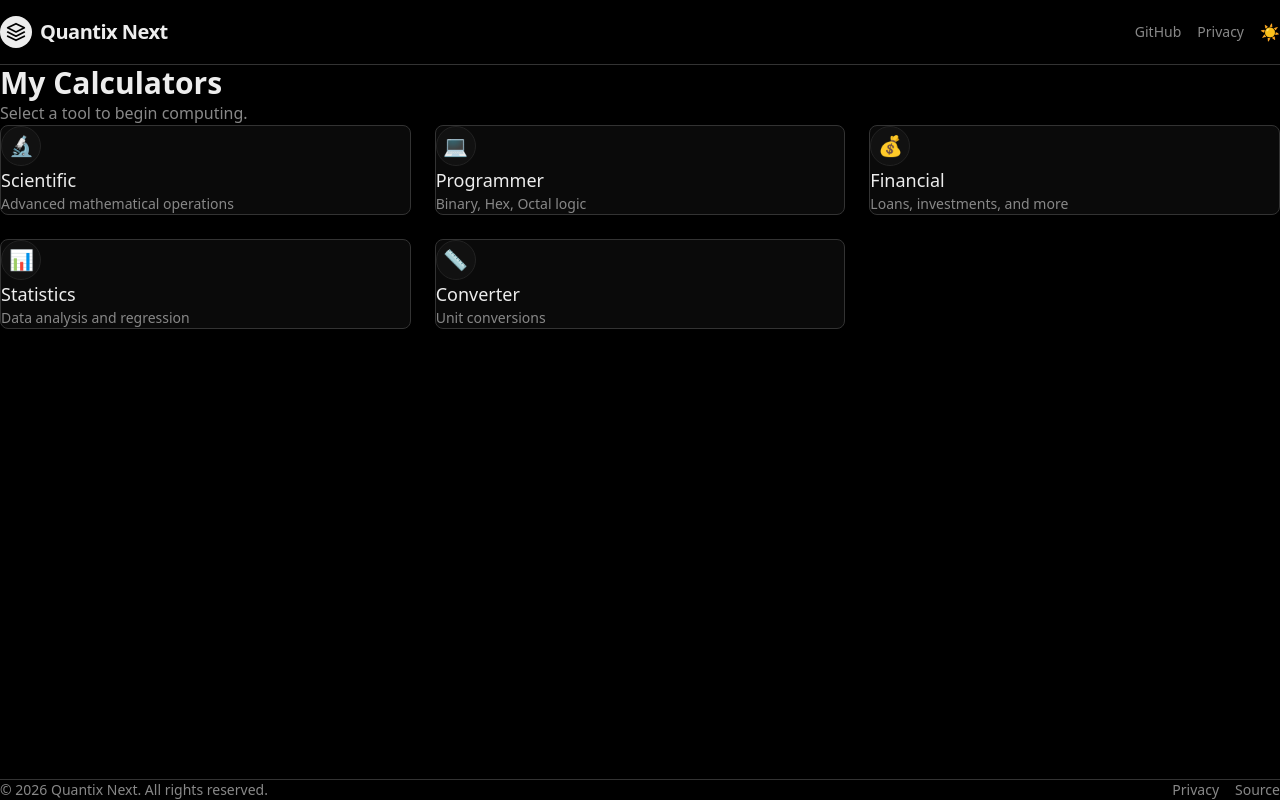
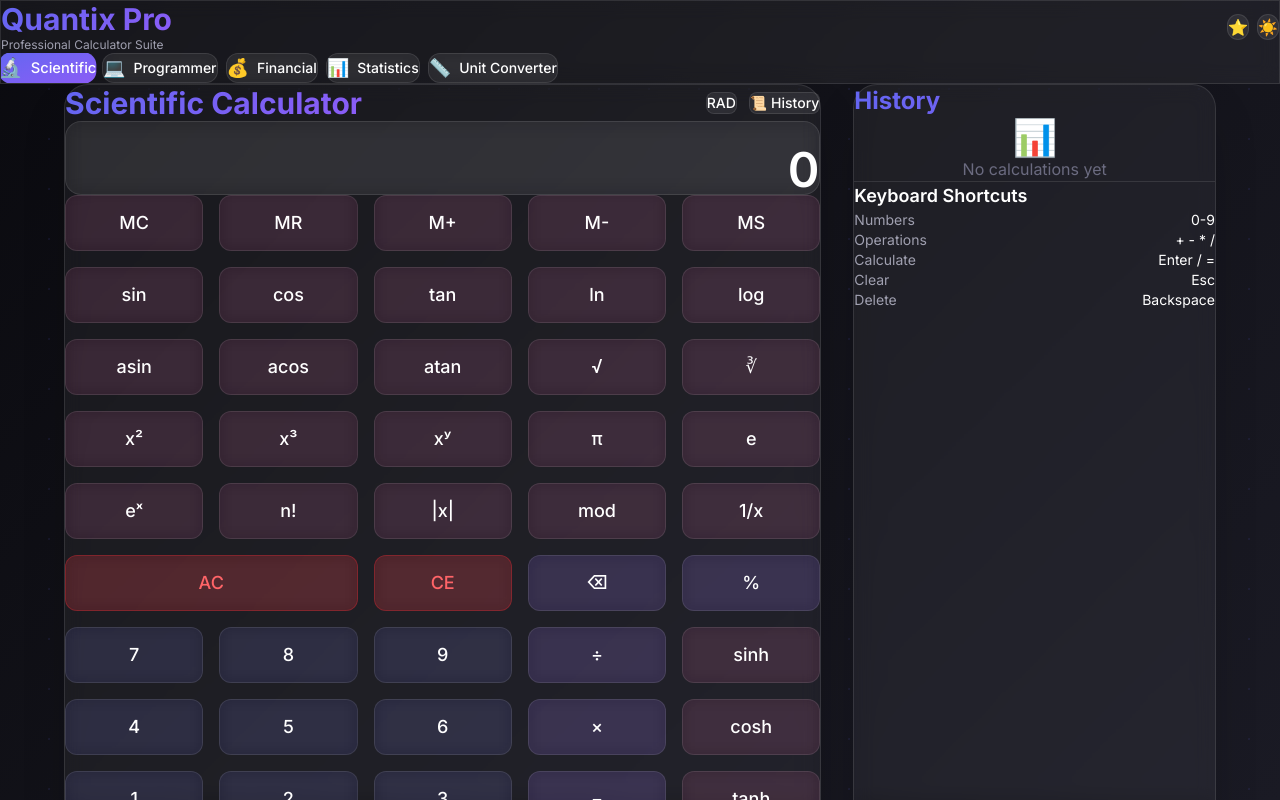
Before and after one commit to Dageniusdrap/Quanitx-Pro, a Next.js app: page / in a window 1280 px wide. Shown: the top 800 px of the page. Built offline with nearby package versions, Linux system fonts and the light colour scheme.

Commit message:
Revert "Refactor UI to Vercel-style Dashboard and Enterprise Aesthetics"
This reverts commit 10ab4a72d1a24fb12e4214cbd6836c2082c446f3.

```diff
--- a/app/globals.css
+++ b/app/globals.css
@@ -2,42 +2,36 @@
 @import "tailwindcss";
 
 :root {
-  /* Enterprise Dark Theme Colors */
-  --bg-primary: #000000;
-  --bg-secondary: #0a0a0a;
-  --bg-tertiary: #111111;
-  --card-bg: #0a0a0a;
-
-  /* Borders */
-  --border-primary: #333333;
-  --border-subtle: #222222;
+  /* Dark Theme Colors */
+  --bg-primary: #0a0a0f;
+  --bg-secondary: #13131a;
+  --bg-tertiary: #1a1a24;
 
   /* Accent Colors */
-  --accent-primary: #ffffff;
-  --accent-secondary: #eaeaea;
-  --accent-tertiary: #333333;
-  --accent-highlight: #0070f3;
-  /* Vercel Blue for primary actions */
+  --accent-primary: #6366f1;
+  --accent-secondary: #8b5cf6;
+  --accent-tertiary: #ec4899;
+
+  /* Glass Effect */
+  --glass-bg: rgba(255, 255, 255, 0.05);
+  --glass-border: rgba(255, 255, 255, 0.1);
 
   /* Text Colors */
-  --text-primary: #ededed;
-  --text-secondary: #888888;
-  --text-tertiary: #444444;
+  --text-primary: #ffffff;
+  --text-secondary: #a0a0b0;
+  --text-tertiary: #6b6b80;
 
-  /* Button Colors - Monochrome */
-  --btn-number: #111111;
-  --btn-operator: #000000;
-  --btn-function: #222222;
-  --btn-equals: #0070f3;
-  /* The only pop of color */
-  --btn-utils: #333333;
+  /* Button Colors */
+  --btn-number: rgba(99, 102, 241, 0.1);
+  --btn-operator: rgba(139, 92, 246, 0.15);
+  --btn-function: rgba(236, 72, 153, 0.1);
+  --btn-equals: linear-gradient(135deg, #6366f1, #8b5cf6);
 
-  /* Glass Effect -> Card Effect */
-  --glass-bg: #0a0a0a;
-  --glass-border: #333333;
-
-  /* Shadows - Subtle */
-  --shadow-card: 0 4px 6px -1px rgba(0, 0, 0, 0.5), 0 2px 4px -1px rgba(0, 0, 0, 0.3);
+  /* Shadows */
+  --shadow-sm: 0 2px 8px rgba(0, 0, 0, 0.1);
+  --shadow-md: 0 4px 16px rgba(0, 0, 0, 0.2);
+  --shadow-lg: 0 8px 32px rgba(0, 0, 0, 0.3);
+  --shadow-glow: 0 0 20px rgba(99, 102, 241, 0.3);
 }
 
 * {
@@ -48,7 +42,8 @@
 
 body {
   font-family: 'Inter', -apple-system, BlinkMacSystemFont, 'Segoe UI', sans-serif;
-  background-color: var(--bg-primary);
+  background: linear-gradient(135deg, #0a0a0f 0%, #13131a 50%, #1a1a24 100%);
+  background-attachment: fixed;
   color: var(--text-primary);
   min-height: 100vh;
   overflow-x: hidden;
@@ -56,46 +51,54 @@
   -moz-osx-font-smoothing: grayscale;
 }
 
+/* Animated Background */
+body::before {
+  content: '';
+  position: fixed;
+  top: -50%;
+  left: -50%;
+  width: 200%;
+  height: 200%;
+  background: radial-gradient(circle, rgba(99, 102, 241, 0.1) 1px, transparent 1px);
+  background-size: 50px 50px;
+  animation: gridMove 20s linear infinite;
+  pointer-events: none;
+  z-index: 0;
+}
+
+@keyframes gridMove {
+  0% {
+    transform: translate(0, 0);
+  }
+
+  100% {
+    transform: translate(50px, 50px);
+  }
+}
+
 /* Scrollbar Styling */
 ::-webkit-scrollbar {
-  width: 10px;
+  width: 8px;
 }
 
 ::-webkit-scrollbar-track {
-  background: var(--bg-primary);
+  background: var(--bg-secondary);
 }
 
 ::-webkit-scrollbar-thumb {
-  background: #333;
-  border-radius: 5px;
-  border: 2px solid var(--bg-primary);
+  background: var(--accent-primary);
+  border-radius: 4px;
 }
 
 ::-webkit-scrollbar-thumb:hover {
-  background: #555;
+  background: var(--accent-secondary);
 }
 
-/* Utility Classes - Redefined for Enterprise Look */
-.glass {
-  background: var(--card-bg);
-  border: 1px solid var(--border-primary);
-  border-radius: 8px;
-  /* Sharper corners */
-}
-
-.gradient-text {
-  color: var(--text-primary);
-  /* Remove excessive gradients for clean look */
-}
-
-.animate-in {
-  animation: fadeIn 0.3s ease-out;
-}
-
+/* Custom Animations */
 @keyframes fadeIn {
   from {
     opacity: 0;
-    transform: translateY(5px);
+    transform: translateY(10px);
   }
 
   to {
@@ -104,19 +107,95 @@
   }
 }
 
-/* Light Theme - Optional preservation */
+@keyframes slideIn {
+  from {
+    opacity: 0;
+    transform: translateX(-20px);
+  }
+
+  to {
+    opacity: 1;
+    transform: translateX(0);
+  }
+}
+
+@keyframes pulse {
+
+  0%,
+  100% {
+    opacity: 1;
+  }
+
+  50% {
+    opacity: 0.8;
+  }
+}
+
+@keyframes glow {
+
+  0%,
+  100% {
+    box-shadow: 0 0 5px rgba(99, 102, 241, 0.5);
+  }
+
+  50% {
+    box-shadow: 0 0 20px rgba(99, 102, 241, 0.8);
+  }
+}
+
+/* Utility Classes */
+.glass {
+  background: var(--glass-bg);
+  backdrop-filter: blur(10px);
+  -webkit-backdrop-filter: blur(10px);
+  border: 1px solid var(--glass-border);
+}
+
+.gradient-text {
+  background: linear-gradient(135deg, var(--accent-primary), var(--accent-secondary));
+  -webkit-background-clip: text;
+  -webkit-text-fill-color: transparent;
+  background-clip: text;
+}
+
+.animate-in {
+  animation: fadeIn 0.5s ease-out;
+}
+
+/* Selection Styling */
+::selection {
+  background: var(--accent-primary);
+  color: white;
+}
+
+/* Light Theme */
 .light-theme {
-  --bg-primary: #ffffff;
-  --bg-secondary: #fafafa;
-  --card-bg: #ffffff;
-  --border-primary: #eaeaea;
-  --text-primary: #000000;
-  --text-secondary: #666666;
-  --btn-bg: #ffffff;
-  --btn-hover: #f7f7f7;
+  --bg-primary: #f5f7fa;
+  --bg-secondary: #ffffff;
+  --bg-tertiary: #e8eef5;
+
+  --text-primary: #1a1a2e;
+  --text-secondary: #4a4a68;
+  --text-tertiary: #7a7a98;
+
+  --glass-bg: rgba(255, 255, 255, 0.8);
+  --glass-border: rgba(0, 0, 0, 0.1);
+
+  --btn-number: rgba(99, 102, 241, 0.08);
+  --btn-operator: rgba(139, 92, 246, 0.12);
+  --btn-function: rgba(236, 72, 153, 0.08);
 }
 
 .light-theme body {
-  background-color: var(--bg-primary);
+  background: linear-gradient(135deg, #f5f7fa 0%, #ffffff 50%, #e8eef5 100%);
   color: var(--text-primary);
 }
+
+.light-theme body::before {
+  background: radial-gradient(circle, rgba(99, 102, 241, 0.05) 1px, transparent 1px);
+}
+
+.light-theme ::selection {
+  background: var(--accent-primary);
+  color: white;
+}
--- a/components/Calculator.js
+++ b/components/Calculator.js
@@ -270,10 +270,10 @@
     }, [handleNumber, handleDecimal, handleOperation, handleEquals, handleBackspace, handlePercent]);
 
     return (
-        <div className="min-h-screen flex items-center justify-center lg:items-start p-4 lg:p-8 relative z-10">
+        <div className="min-h-screen flex items-center justify-center p-4 lg:p-8 relative z-10">
             <div className="max-w-6xl w-full grid grid-cols-1 lg:grid-cols-3 gap-8">
                 {/* Main Calculator */}
-                <div className="lg:col-span-2 bg-[var(--card-bg)] border border-[var(--border-primary)] rounded-xl p-8 shadow-sm">
+                <div className="lg:col-span-2 glass rounded-3xl p-8 shadow-2xl animate-in">
                     {/* Header */}
                     <div className="mb-6 flex items-center justify-between">
                         <h1 className="text-3xl font-bold gradient-text">Scientific Calculator</h1>
@@ -386,7 +386,7 @@
                 </div>
 
                 {/* History Panel */}
-                <div className="bg-[var(--card-bg)] border border-[var(--border-primary)] rounded-xl p-8 shadow-sm lg:block">
+                <div className="glass rounded-3xl p-8 shadow-2xl animate-in lg:block" style={{ animationDelay: '0.1s' }}>
                     <h2 className="text-2xl font-bold gradient-text mb-4">History</h2>
                     <div className="space-y-2 max-h-[600px] overflow-y-auto">
                         {history.length === 0 ? (
--- a/components/FinancialCalculator.js
+++ b/components/FinancialCalculator.js
@@ -114,12 +114,12 @@
 
     return (
         <div className="max-w-6xl mx-auto p-8">
-            <div className="bg-[var(--card-bg)] border border-[var(--border-primary)] rounded-xl p-8 shadow-sm">
+            <div className="glass rounded-3xl p-8 shadow-2xl animate-in">
                 <h2 className="text-3xl font-bold gradient-text mb-8">💰 Financial Calculator</h2>
 
                 <div className="grid lg:grid-cols-2 gap-8">
                     {/* Loan Calculator */}
-                    <div className="bg-[var(--bg-tertiary)]/30 border border-[var(--border-subtle)] rounded-xl p-8">
+                    <div className="glass rounded-2xl p-8">
                         <h3 className="text-2xl font-semibold mb-4">🏠 Loan Calculator</h3>
 
                         <div className="space-y-4">
@@ -208,7 +208,7 @@
                     </div>
 
                     {/* Investment Calculator */}
-                    <div className="bg-[var(--bg-tertiary)]/30 border border-[var(--border-subtle)] rounded-xl p-8">
+                    <div className="glass rounded-2xl p-8">
                         <h3 className="text-2xl font-semibold mb-4">📈 Investment Calculator</h3>
 
                         <div className="space-y-4">
--- a/components/MultiModeCalculator.js
+++ b/components/MultiModeCalculator.js
@@ -9,31 +9,31 @@
 import ProgrammerCalculator from './ProgrammerCalculator';
 
 const MODES = {
-    scientific: { name: 'Scientific', description: 'Advanced mathematical operations', icon: '🔬', component: Calculator },
-    programmer: { name: 'Programmer', description: 'Binary, Hex, Octal logic', icon: '💻', component: ProgrammerCalculator },
-    financial: { name: 'Financial', description: 'Loans, investments, and more', icon: '💰', component: FinancialCalculator },
-    statistics: { name: 'Statistics', description: 'Data analysis and regression', icon: '📊', component: StatisticsCalculator },
-    converter: { name: 'Converter', description: 'Unit conversions', icon: '📏', component: UnitConverter },
+    scientific: { name: 'Scientific', icon: '🔬', component: Calculator },
+    programmer: { name: 'Programmer', icon: '💻', component: ProgrammerCalculator },
+    financial: { name: 'Financial', icon: '💰', component: FinancialCalculator },
+    statistics: { name: 'Statistics', icon: '📊', component: StatisticsCalculator },
+    converter: { name: 'Unit Converter', icon: '📏', component: UnitConverter },
 };
 
 export default function MultiModeCalculator() {
-    const [activeMode, setActiveMode] = useState(null); // Null means distinct 'Dashboard' view
+    const [activeMode, setActiveMode] = useState('scientific');
     const [theme, setTheme] = useState('dark');
 
     // Load saved preferences
     useEffect(() => {
         const savedMode = localStorage.getItem('calculatorMode');
         const savedTheme = localStorage.getItem('calculatorTheme');
-        // If a specific mode was saved, we *could* auto-open it, but for this fresh UI let's default to Dashboard
-        // unless they explicitly want it. Let's start on Dashboard for the 'Wow' effect.
+        if (savedMode && MODES[savedMode]) setActiveMode(savedMode);
         if (savedTheme) setTheme(savedTheme);
     }, []);
 
     // Save preferences
     useEffect(() => {
-        if (activeMode) localStorage.setItem('calculatorMode', activeMode);
+        localStorage.setItem('calculatorMode', activeMode);
         localStorage.setItem('calculatorTheme', theme);
 
+        // Apply theme
         if (theme === 'light') {
             document.documentElement.classList.add('light-theme');
         } else {
@@ -41,139 +41,78 @@
         }
     }, [activeMode, theme]);
 
-    const ActiveComponent = activeMode ? MODES[activeMode].component : null;
+    const ActiveComponent = MODES[activeMode].component;
 
     return (
-        <div className="min-h-screen relative flex flex-col bg-[var(--bg-primary)] text-[var(--text-primary)] font-sans selection:bg-[var(--accent-highlight)] selection:text-white">
-
-            {/* Minimal Header */}
-            <header className="sticky top-0 z-50 border-b border-[var(--border-primary)] bg-[var(--bg-primary)]/80 backdrop-blur-md">
-                <div className="max-w-7xl mx-auto px-6 h-16 flex items-center justify-between">
-                    <div className="flex items-center gap-6">
-                        {/* Logo / Brand */}
-                        <div
-                            className="flex items-center gap-2 font-bold text-xl tracking-tight cursor-pointer"
-                            onClick={() => setActiveMode(null)}
-                        >
-                            <div className="w-8 h-8 bg-[var(--text-primary)] rounded-full flex items-center justify-center text-[var(--bg-primary)]">
-                                <svg width="20" height="20" viewBox="0 0 24 24" fill="none" xmlns="http://www.w3.org/2000/svg">
-                                    <path d="M12 2L2 7L12 12L22 7L12 2Z" stroke="currentColor" strokeWidth="2" strokeLinecap="round" strokeLinejoin="round" />
-                                    <path d="M2 17L12 22L22 17" stroke="currentColor" strokeWidth="2" strokeLinecap="round" strokeLinejoin="round" />
-                                    <path d="M2 12L12 17L22 12" stroke="currentColor" strokeWidth="2" strokeLinecap="round" strokeLinejoin="round" />
-                                </svg>
-                            </div>
-                            <span>Quantix Next</span>
+        <div className="min-h-screen relative">
+            {/* Header */}
+            <div className="sticky top-0 z-50 glass border-b border-[var(--glass-border)]">
+                <div className="max-w-7xl mx-auto px-4 py-4">
+                    <div className="flex items-center justify-between mb-4">
+                        <div>
+                            <h1 className="text-2xl md:text-3xl font-bold gradient-text">
+                                Quantix Pro
+                            </h1>
+                            <p className="text-xs text-[var(--text-secondary)] hidden md:block">
+                                Professional Calculator Suite
+                            </p>
                         </div>
 
-                        {/* Breadcrumbs / Navigation */}
-                        {activeMode && (
-                            <div className="flex items-center text-sm text-[var(--text-secondary)]">
-                                <span className="mx-2">/</span>
-                                <span className="text-[var(--text-primary)]">{MODES[activeMode].name}</span>
-                            </div>
-                        )}
-                    </div>
+                        {/* Actions */}
+                        <div className="flex gap-2">
+                            <button
+                                onClick={() => alert("Thank you for using the Early Access version! \n\nYour feedback is crucial. Please share this app with friends!")}
+                                className="p-3 rounded-xl glass hover:bg-[var(--btn-function)] text-yellow-400 transition-all font-bold"
+                                title="Rate this App"
+                            >
+                                ⭐
+                            </button>
 
-                    <div className="flex items-center gap-4">
-                        <a
-                            href="https://github.com/Dageniusdrap/Quanitx-Pro"
-                            target="_blank"
-                            rel="noopener noreferrer"
-                            className="text-[var(--text-secondary)] hover:text-[var(--text-primary)] transition-colors text-sm"
-                        >
-                            GitHub
-                        </a>
-                        <Link href="/privacy-policy" className="text-[var(--text-secondary)] hover:text-[var(--text-primary)] transition-colors text-sm">
-                            Privacy
-                        </Link>
                             <button
                                 onClick={() => setTheme(theme === 'dark' ? 'light' : 'dark')}
-                            className="p-2 rounded-md hover:bg-[var(--bg-tertiary)] text-[var(--text-secondary)] transition-colors"
+                                className="p-3 rounded-xl glass hover:bg-[var(--btn-operator)] transition-all"
+                                title={theme === 'dark' ? 'Switch to Light Mode' : 'Switch to Dark Mode'}
                             >
                                 {theme === 'dark' ? '☀️' : '🌙'}
                             </button>
                         </div>
                     </div>
-            </header>
 
-            {/* Main Content Area */}
-            <main className="flex-1 max-w-7xl mx-auto px-6 py-12 w-full">
-                {!activeMode ? (
-                    /* DASHBOARD GRID VIEW */
-                    <div className="animate-in">
-                        <div className="mb-8">
-                            <h1 className="text-3xl font-semibold mb-2">My Calculators</h1>
-                            <p className="text-[var(--text-secondary)]">Select a tool to begin computing.</p>
-                        </div>
-
-                        <div className="grid grid-cols-1 md:grid-cols-2 lg:grid-cols-3 gap-6">
-                            {Object.entries(MODES).map(([key, mode]) => (
-                                <div
-                                    key={key}
-                                    onClick={() => setActiveMode(key)}
-                                    className="group relative border border-[var(--border-primary)] bg-[var(--card-bg)] rounded-lg p-6 hover:border-[var(--text-primary)] transition-all cursor-pointer shadow-sm hover:shadow-lg"
-                                >
-                                    <div className="flex items-start justify-between mb-4">
-                                        <div className="w-10 h-10 rounded-full bg-[var(--bg-tertiary)] flex items-center justify-center text-xl border border-[var(--border-subtle)] group-hover:scale-110 transition-transform">
-                                            {mode.icon}
-                                        </div>
-                                        <div className="opacity-0 group-hover:opacity-100 transition-opacity">
-                                            <svg className="w-5 h-5 text-[var(--text-secondary)]" fill="none" stroke="currentColor" viewBox="0 0 24 24">
-                                                <path strokeLinecap="round" strokeLinejoin="round" strokeWidth={2} d="M9 5l7 7-7 7" />
-                                            </svg>
-                                        </div>
-                                    </div>
-                                    <h3 className="text-lg font-medium mb-1">{mode.name}</h3>
-                                    <p className="text-sm text-[var(--text-secondary)] line-clamp-2">
-                                        {mode.description}
-                                    </p>
-                                </div>
-                            ))}
-                        </div>
-                    </div>
-                ) : (
-                    /* ACTIVE CALCULATOR VIEW */
-                    <div className="animate-in">
-                        {/* Sub-navigation Tabs */}
-                        <div className="flex border-b border-[var(--border-primary)] mb-8 overflow-x-auto no-scrollbar">
-                            <button
-                                onClick={() => setActiveMode(null)}
-                                className="px-4 py-2 text-sm font-medium text-[var(--text-secondary)] hover:text-[var(--text-primary)] transition-colors border-b-2 border-transparent"
-                            >
-                                ← Dashboard
-                            </button>
+                    {/* Mode Tabs */}
+                    <div className="flex gap-2 overflow-x-auto pb-2 scrollbar-thin">
                         {Object.entries(MODES).map(([key, mode]) => (
                             <button
                                 key={key}
                                 onClick={() => setActiveMode(key)}
-                                    className={`px-4 py-2 text-sm font-medium transition-colors border-b-2 whitespace-nowrap ${activeMode === key
-                                            ? 'border-[var(--text-primary)] text-[var(--text-primary)]'
-                                            : 'border-transparent text-[var(--text-secondary)] hover:text-[var(--text-primary)] hover:border-[var(--border-primary)]'
+                                className={`flex items-center gap-2 px-4 py-2 rounded-xl font-medium text-sm whitespace-nowrap transition-all ${activeMode === key
+                                    ? 'bg-gradient-to-br from-[#6366f1] to-[#8b5cf6] text-white shadow-lg scale-105'
+                                    : 'glass hover:bg-[var(--btn-number)]'
                                     }`}
                             >
-                                    {mode.name}
+                                <span className="text-lg">{mode.icon}</span>
+                                <span>{mode.name}</span>
                             </button>
                         ))}
                     </div>
+                </div>
+            </div>
 
-                        {/* Component Container */}
-                        <div className="w-full">
+            {/* Calculator Content */}
+            <div className="relative z-10 max-w-7xl mx-auto px-4 py-12">
                 <ActiveComponent />
             </div>
-                    </div>
-                )}
-            </main>
 
-            {/* Simple Footer */}
-            <footer className="border-t border-[var(--border-primary)] py-8 mt-auto bg-[var(--bg-primary)]">
-                <div className="max-w-7xl mx-auto px-6 flex flex-col md:flex-row justify-between items-center text-sm text-[var(--text-secondary)]">
-                    <p>© 2026 Quantix Next. All rights reserved.</p>
-                    <div className="flex gap-4 mt-4 md:mt-0">
-                        <Link href="/privacy-policy" className="hover:text-[var(--text-primary)] transition-colors">Privacy</Link>
-                        <a href="https://github.com/Dageniusdrap/Quanitx-Pro" className="hover:text-[var(--text-primary)] transition-colors">Source</a>
+            {/* Footer */}
+            <div className="glass border-t border-[var(--glass-border)] mt-8">
+                <div className="max-w-7xl mx-auto px-4 py-6 text-center text-sm text-[var(--text-secondary)]">
+                    <p className="mb-2">
+                        Quantix Pro • Scientific • Programmer • Financial • Statistics • Unit Converter
+                    </p>
+                    <p className="text-xs">
+                        Developed by <a href="https://github.com/TalentedVillagers" target="_blank" rel="noopener noreferrer" className="hover:text-[var(--accent-primary)] transition-colors">Talented Villagers</a> • Early Access Premium • Free for a Limited Time • <Link href="/privacy-policy" className="hover:text-[var(--accent-primary)] transition-colors">Privacy Policy</Link>
+                    </p>
                 </div>
             </div>
-            </footer>
         </div>
     );
 }
--- a/components/ProgrammerCalculator.js
+++ b/components/ProgrammerCalculator.js
@@ -130,7 +130,7 @@
 
     return (
         <div className="max-w-4xl mx-auto p-8">
-            <div className="bg-[var(--card-bg)] border border-[var(--border-primary)] rounded-xl p-8 shadow-sm">
+            <div className="glass rounded-3xl p-8 shadow-2xl animate-in">
                 <h2 className="text-3xl font-bold gradient-text mb-6">💻 Programmer Calculator</h2>
 
                 {/* Mode Selector */}
--- a/components/StatisticsCalculator.js
+++ b/components/StatisticsCalculator.js
@@ -1,13 +1,6 @@
 'use client';
 
-const StatCard = ({ label, value }) => (
-    <div className="bg-[var(--card-bg)] border border-[var(--border-primary)] rounded-xl p-4">
-        <div className="text-sm text-[var(--text-secondary)] mb-1">{label}</div>
-        <div className="text-2xl font-semibold text-white">
-            {typeof value === 'number' ? value.toFixed(4) : value}
-        </div>
-    </div>
-);
+import { useState } from 'react';
 
 export default function StatisticsCalculator() {
     const [dataInput, setDataInput] = useState('');
@@ -122,9 +115,18 @@
         });
     };
 
+    const StatCard = ({ label, value }) => (
+        <div className="glass rounded-xl p-4">
+            <div className="text-sm text-[var(--text-secondary)] mb-1">{label}</div>
+            <div className="text-2xl font-semibold text-white">
+                {typeof value === 'number' ? value.toFixed(4) : value}
+            </div>
+        </div>
+    );
+
     return (
         <div className="max-w-6xl mx-auto p-8">
-            <div className="bg-[var(--card-bg)] border border-[var(--border-primary)] rounded-xl p-8 shadow-sm">
+            <div className="glass rounded-3xl p-8 shadow-2xl animate-in">
                 <h2 className="text-3xl font-bold gradient-text mb-8">📊 Statistics Calculator</h2>
 
                 {/* Data Input */}
```
Lines whose indentation alone changed are shown as unchanged.
